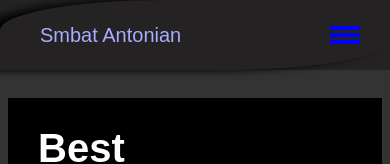
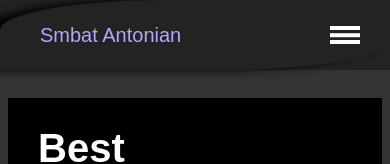
Before and after one commit to Smbat1505/My-Site.gitgub.io, a plain HTML site: page index.html in a window 390 px wide. Shown: the top 164 px of the page. Drawn offline with Linux system fonts and the light colour scheme.

Commit message:
Update color Burger

```diff
--- a/css/style.css
+++ b/css/style.css
@@ -254,7 +254,7 @@ li {
         height: 20%;
         width: 100%;
         transition: all 0.3s ease 0s;
-        background-color: #0000ff;
+        background-color: #ffff;
     }
     .menu_icon::before,
     .menu_icon::after {
```
